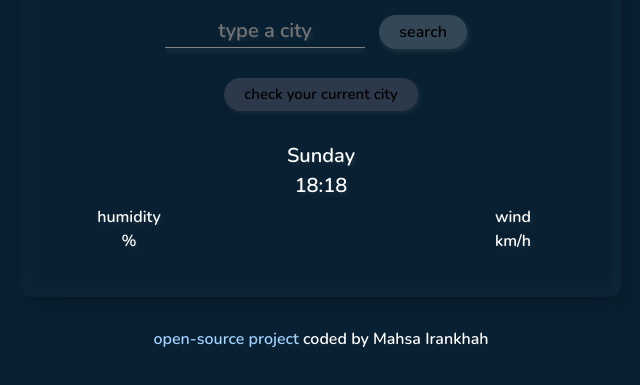
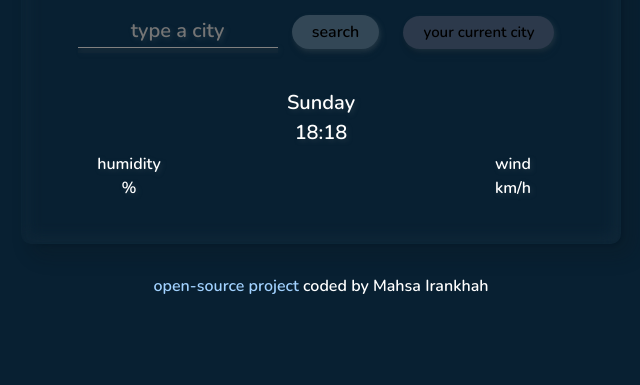
Before and after one commit to mahsa-irankhah/weather-project, a plain HTML site: page index.html in a window 1280 px wide. Shown: the part 129-514 px from the top of the page, without its empty margins (319-959 px from the left). Drawn offline with nearby package versions, Linux system fonts and the light colour scheme.

Commit message:
changed display of form to inline

```diff
--- a/index.html
+++ b/index.html
@@ -40,7 +40,7 @@
         />
         <input type="submit" value="search" class="search-button" />
       </form>
-      <button id="current-location">check your current city</button>
+      <button id="current-location">your current city</button>
       <div class="image">
         <img src="" alt="" id="main-icon" width="100px" />
       </div>
--- a/style.css
+++ b/style.css
@@ -40,6 +40,10 @@ h1 {
 #current-location:hover {
   background-color: #334756;
   color: rgb(250, 250, 250);
+}
+
+form {
+  display: inline;
 }
 
 #search-box {
```
